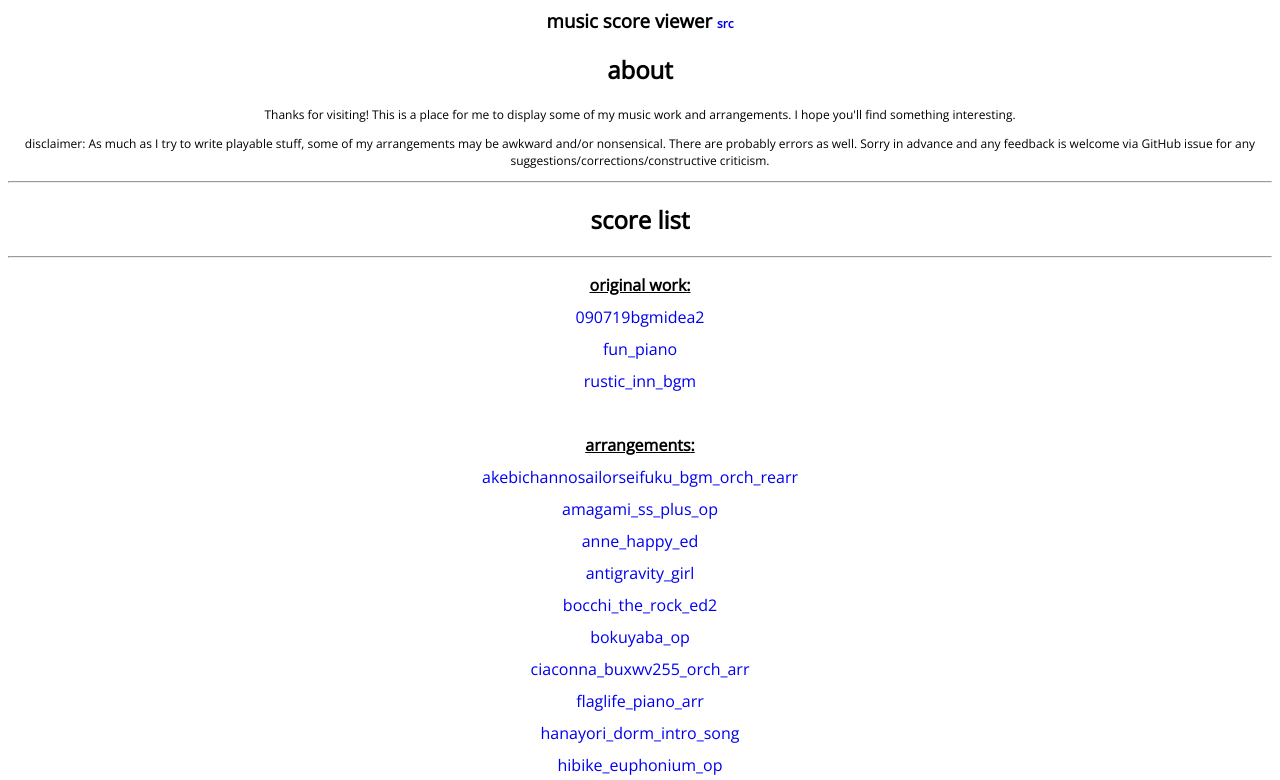
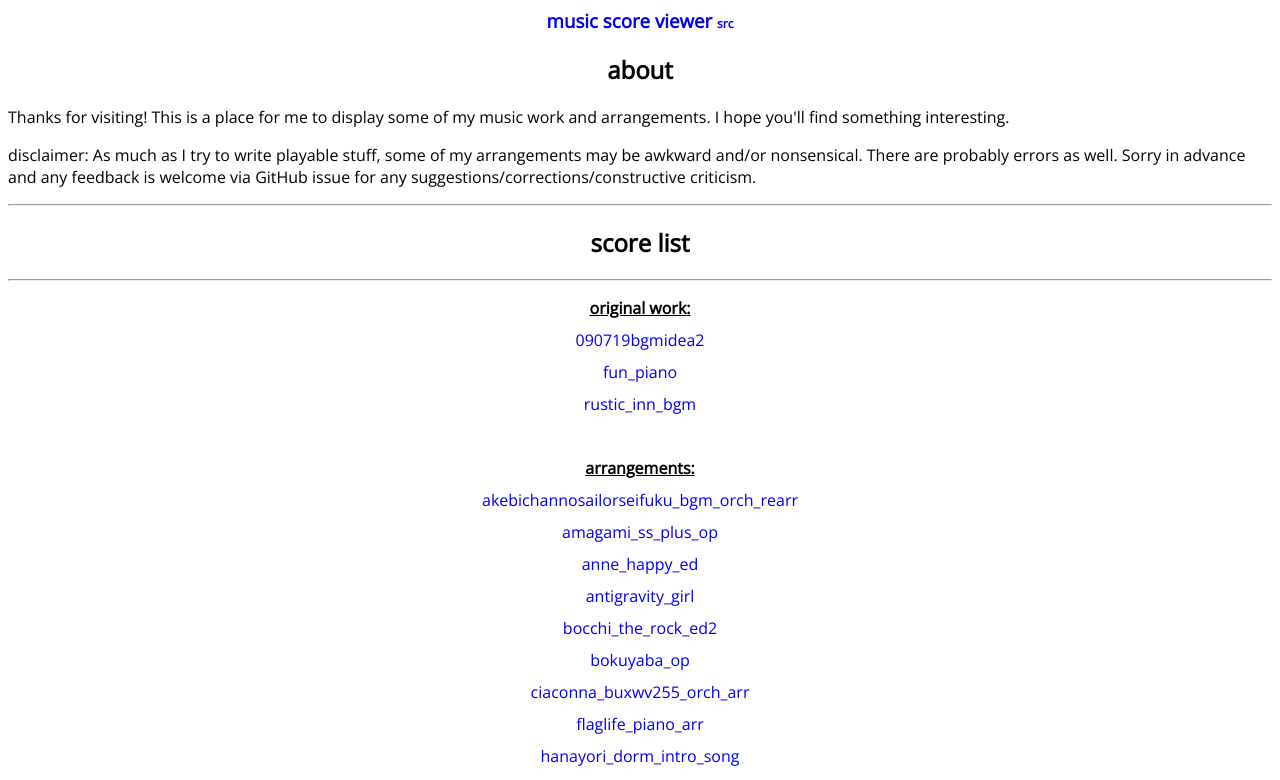
Before and after one commit to syncopika/music-score-viewer, a React app: page index.html in a window 1280 px wide. Both pictures are taken after a click on the element "about". Shown: the top 780 px of the page. Built offline with nearby package versions, Linux system fonts and the light colour scheme.

Commit message:
more edits

```diff
--- a/index.html
+++ b/index.html
@@ -32,7 +32,8 @@
         }
 
         .about {
-            font-size: 12px;
+            font-size: 16px;
+            text-align: left;
         }
 
         .aboutHeader:hover {
@@ -72,7 +73,7 @@
 </head>
 
 <body>
-    <h3> music score viewer <span><a href="https://github.com/syncopika/music-score-viewer">src</a></span></h3>
+    <h3><a href='/'> music score viewer </a><span><a href="https://github.com/syncopika/music-score-viewer">src</a></span></h3>
 
     <div id='root'>
     </div>
```
